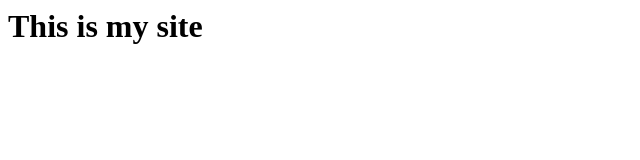
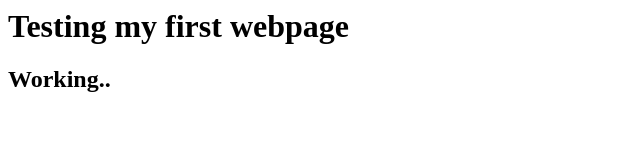
Before and after one commit to naveedkumbhar/ansible-playbooks, a plain HTML site: page index.html in a window 1280 px wide. Shown: the whole page, without its empty margins (0-640 px from the left). Drawn offline with Linux system fonts and the light colour scheme.

Commit message:
modified index.html

```diff
--- a/index.html
+++ b/index.html
@@ -1,2 +1,3 @@
-<title> Welcome to my site </title>
-<h1> This is my site </h1>
+<title> Hello world! </title>
+<h1> Testing my first webpage</h1>
+<h2> Working.. </h2>
```
